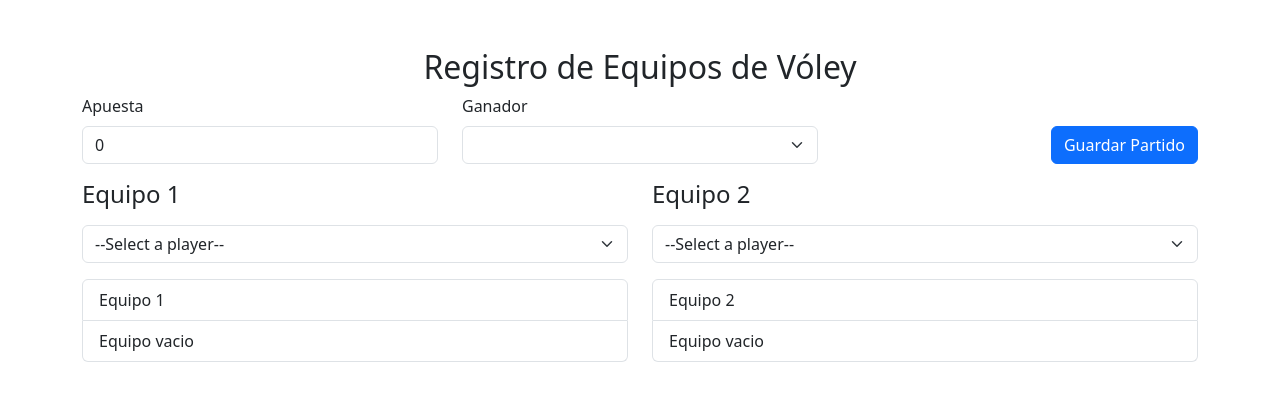
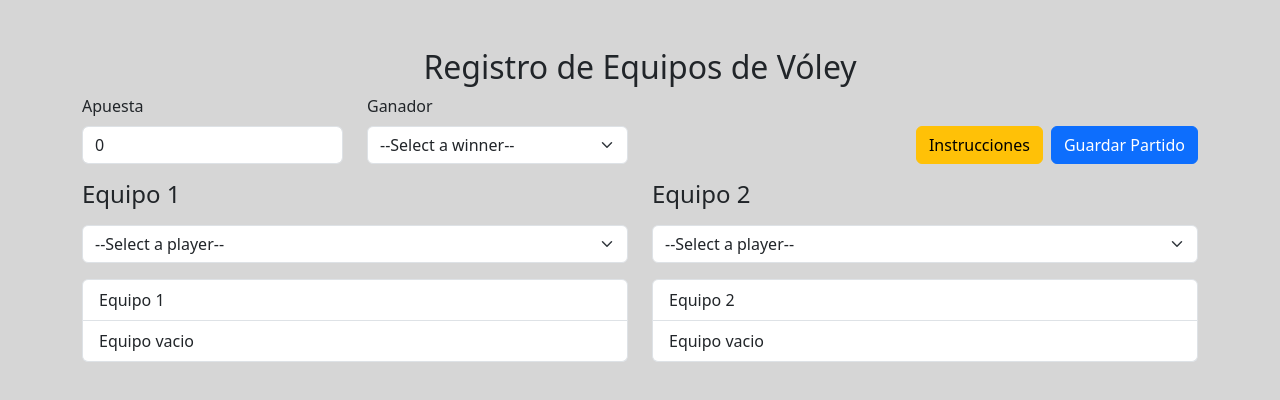
Before and after one commit to gleandro/volley-app, an Angular app: page / in a window 1280 px wide. Shown: the top 400 px of the page. Built offline with nearby package versions, Linux system fonts and the light colour scheme.

Commit message:
Agregar nuevos jugadores, mejorar estilos y añadir instrucciones en la página de inicio

```diff
--- a/angular.json
+++ b/angular.json
@@ -27,9 +27,9 @@
               }
             ],
             "styles": [
+              "src/styles.css",
               "node_modules/bootstrap/dist/css/bootstrap.min.css",
-              "node_modules/bootstrap-icons/font/bootstrap-icons.css",
-              "src/styles.css"
+              "node_modules/bootstrap-icons/font/bootstrap-icons.css"
             ],
             "scripts": [
               "node_modules/bootstrap/dist/js/bootstrap.min.js"
--- a/public/player.json
+++ b/public/player.json
@@ -70,5 +70,35 @@
     "name": "Calm",
     "active": true,
     "price": 0
+  },
+  {
+    "id": 13,
+    "name": "Sayu",
+    "active": true,
+    "price": 0
+  },
+  {
+    "id": 14,
+    "name": "Mako",
+    "active": true,
+    "price": 0
+  },
+  {
+    "id": 15,
+    "name": "Karen",
+    "active": true,
+    "price": 0
+  },
+  {
+    "id": 16,
+    "name": "z_Invitado1",
+    "active": true,
+    "price": 0
+  },
+  {
+    "id": 17,
+    "name": "z_Invitado2",
+    "active": true,
+    "price": 0
   }
 ]
--- a/src/app/app.component.css
+++ b/src/app/app.component.css
@@ -0,0 +1,9 @@
+html, body {
+    height: 100%;
+    margin: 0;
+    padding: 0;
+  }
+
+  body {
+    background-color: #80808052;
+  }
--- a/src/app/app.component.ts
+++ b/src/app/app.component.ts
@@ -4,7 +4,8 @@ import { RouterOutlet } from '@angular/router';
 @Component({
   selector: 'app-root',
   imports: [RouterOutlet],
-  templateUrl: './app.component.html'
+  templateUrl: './app.component.html',
+  styleUrl: './app.component.css'
 })
 export class AppComponent {
   title = 'volley-app';
--- a/src/app/components/home-page/home-page.component.css
+++ b/src/app/components/home-page/home-page.component.css
@@ -0,0 +1,3 @@
+.container {
+    min-height: 100vh; /* Asegura que el contenedor tenga al menos la altura de la ventana */
+  }
--- a/src/app/components/home-page/home-page.component.html
+++ b/src/app/components/home-page/home-page.component.html
@@ -1,4 +1,4 @@
-<div class="container mt-5">
+<div class="container pt-5">
   <h2 class="text-center">Registro de Equipos de Vóley</h2>
 
   <div class="modal fade" id="exampleModal" tabindex="-1" aria-labelledby="exampleModalLabel" aria-hidden="true">
@@ -26,28 +26,59 @@
     </div>
   </div>
 
+  <div class="modal fade" id="exampleModal2" tabindex="-1" aria-labelledby="exampleModal2Label" aria-hidden="true">
+    <div class="modal-dialog modal-lg">
+      <div class="modal-content">
+        <div class="modal-header">
+          <h5 class="modal-title" id="exampleModal2Label">Instrucciones</h5>
+          <button type="button" class="btn-close" data-bs-dismiss="modal" aria-label="Close"></button>
+        </div>
+        <div class="modal-body">
+          <ol>
+            <li>&nbsp;Arma los equipos con las listas que dicen <b class="text-danger">--Select a player--</b></li>
+            <li>&nbsp;Ingresa el monto apostado y el ganador del partido</li>
+            <li>&nbsp;Guarda el partido, dando click en el boton <b class="text-danger">Guardar Partido</b></li>
+            <li>&nbsp;Repite el paso 3 hasta que termines de registrar todos los partidos que se jugaron</li>
+            <li>&nbsp;Finaliza la serie dando click en el boton <b class="text-danger">Finalizar Serie</b></li>
+            <li>&nbsp;Ingresar el monto de la cancha o los palos, este monto de repartira a todos los jugadores</li>
+            <li>&nbsp;Guarda la serie dando click en el boton <b class="text-danger">Guardar Serie</b></li>
+          </ol>
+        </div>
+        <div class="modal-footer">
+          <button type="button" class="btn btn-secondary" data-bs-dismiss="modal">
+            Cerrar
+          </button>
+        </div>
+      </div>
+    </div>
+  </div>
+
   <!-- Formulario para ingresar los partidos -->
   <form>
     <!-- Partido 1 -->
     <div class="mb-4">
       <div class="row d-flex justify-content-center align-items-end">
         <!-- Monto Apostado -->
-        <div class="mb-3 col-4">
+        <div class="mb-3 col-3">
           <label for="monto" class="form-label">Apuesta</label>
           <input type="number" class="form-control" id="monto" placeholder="Monto apostado" [(ngModel)]="monto"
             name="monto" required />
         </div>
 
         <!-- Team winner -->
-        <div class="mb-3 col-4">
+        <div class="mb-3 col-3">
           <label for="winner" class="form-label">Ganador</label>
           <select class="form-select" [(ngModel)]="winner" name="winner">
+            <option value="0">--Select a winner--</option>
             <option value="1">Team 1</option>
             <option value="2">Team 2</option>
           </select>
         </div>
 
-        <div class="mb-3 col-4 d-flex justify-content-end">
+        <div class="mb-3 col-6 d-flex justify-content-end">
+          <button type="button" class="btn btn-warning me-2" (click)="openModal2()">
+            Instrucciones
+          </button>
           <button type="submit" class="btn btn-primary" (click)="saveGame()">
             Guardar Partido
           </button>
@@ -111,13 +142,14 @@
       </div>
       <div>
         @if (serie.games.length > 0) {
+        <div class="pb-3">
           <button type="button" class="btn btn-primary me-2" (click)="openModal()">
             Finalizar Serie
           </button>
           <button type="button" class="btn btn-success me-2" (click)="exportTableAsImage()">
             Descargar Excel
           </button>
-
+        </div>
         <table class="table table-striped" id="tableExport">
           <thead>
             <tr>
--- a/src/app/components/home-page/home-page.component.ts
+++ b/src/app/components/home-page/home-page.component.ts
@@ -36,6 +36,7 @@ export class HomePageComponent implements OnInit {
   ngOnInit() {
     this.playerService.getPlayers().subscribe((players) => {
       this.players = players;
+      this.players.sort((a, b) => a.name.localeCompare(b.name));
       console.log(this.players);
     });
   }
@@ -61,6 +62,7 @@ export class HomePageComponent implements OnInit {
     if (playerIndex > -1) {
       const [removedPlayer] = team.splice(playerIndex, 1);
       this.players.push(removedPlayer);
+      this.players.sort((a, b) => a.name.localeCompare(b.name));
     }
   }
 
@@ -161,6 +163,14 @@ export class HomePageComponent implements OnInit {
     }
   }
 
+  openModal2() {
+    const modalElement = document.getElementById('exampleModal2');
+    if (modalElement) {
+      const modal = new bootstrap.Modal(modalElement);
+      modal.show();
+    }
+  }
+
   priceStyle(price: number) {
     return price > 0
       ? 'text-success'
```
Lines whose indentation alone changed are shown as unchanged.
